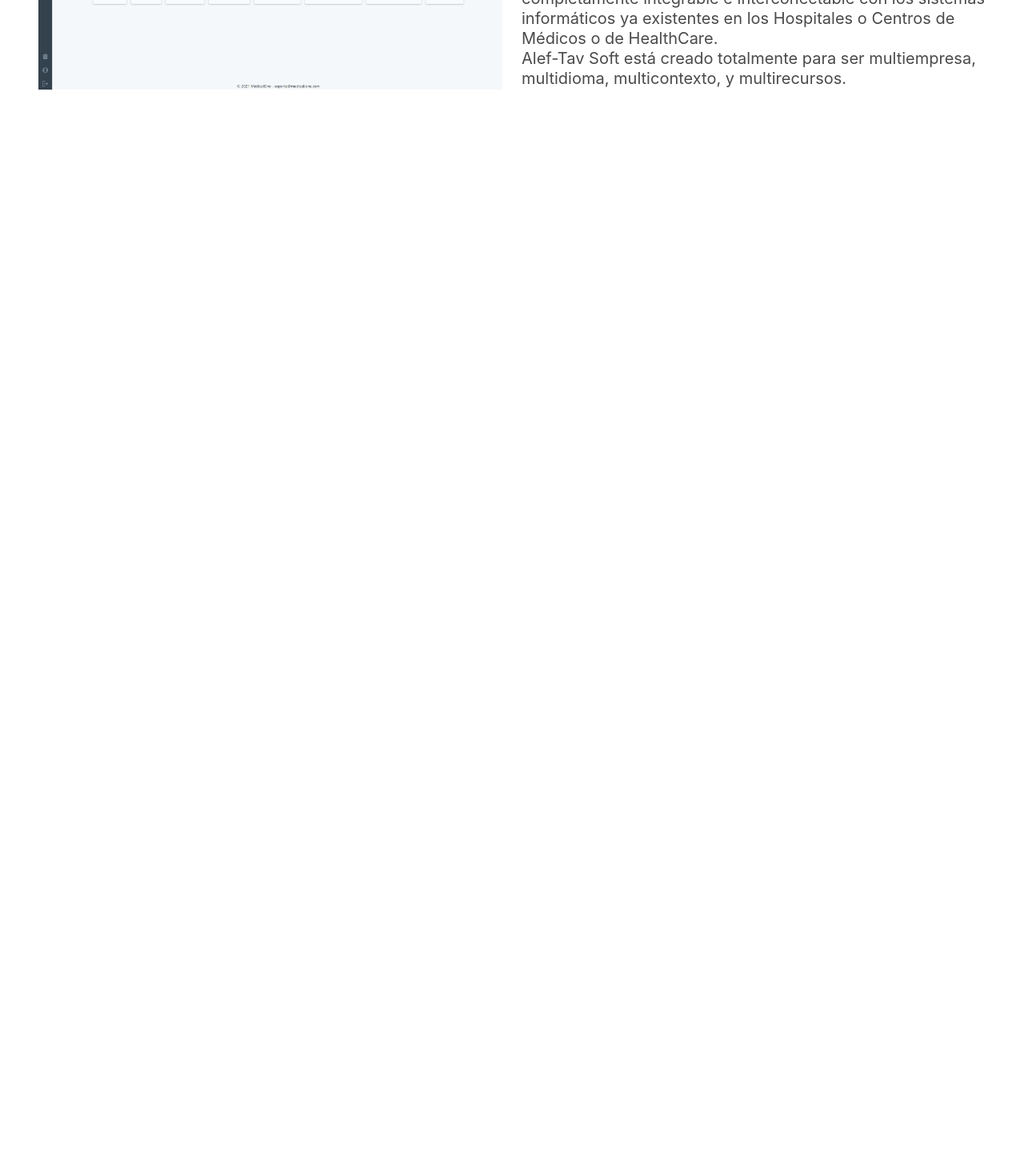
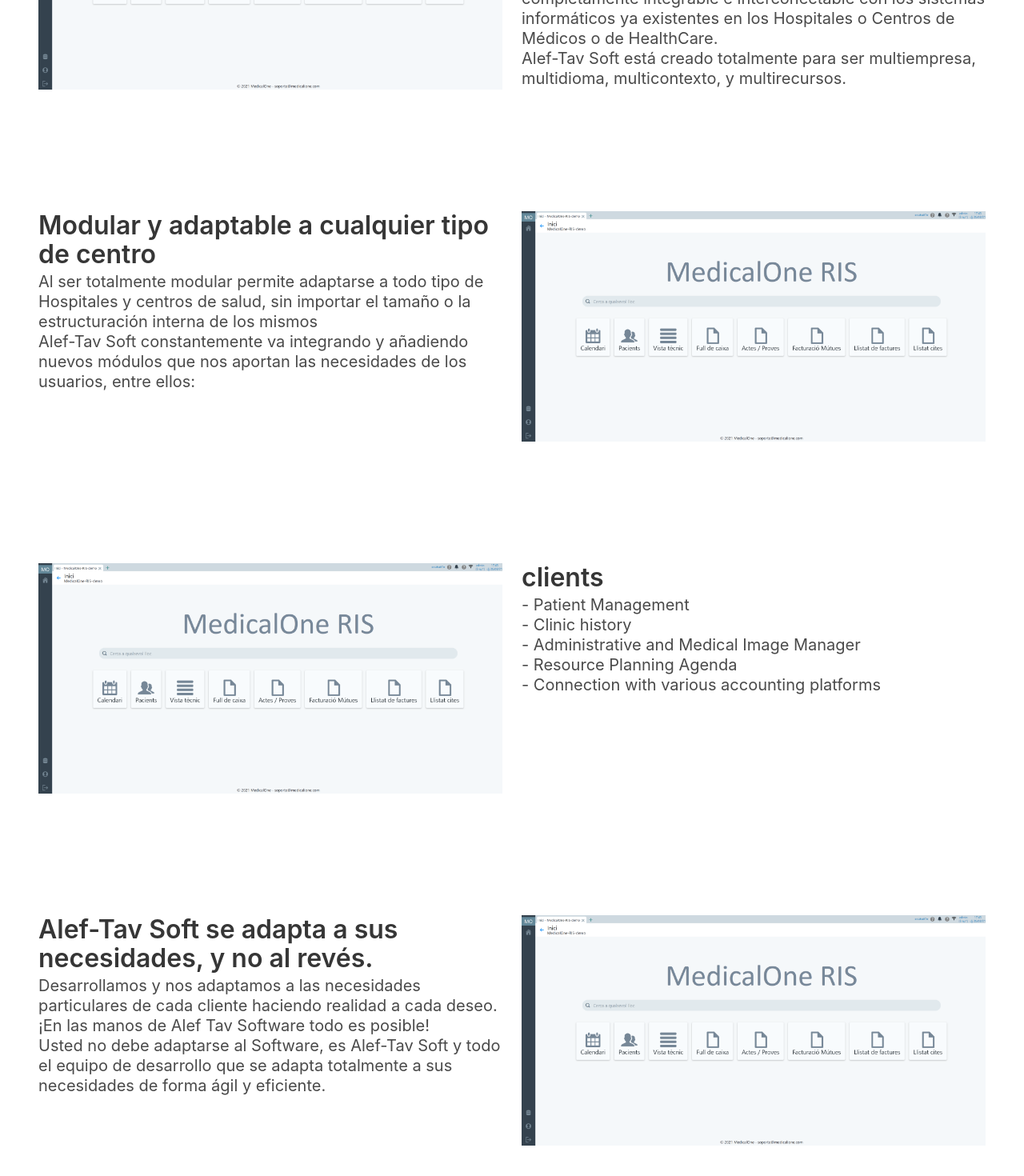
Before and after one commit to biels/ig-landing, a Next.js app: page / in a window 1280 px wide. Shown: the part 1478-2948 px from the top of the page at 80% size. Before the commit the page ends 1694 px from the top, so only its background shows below. Built offline with nearby package versions, Linux system fonts and the light colour scheme.

Commit message:
Added sections

```diff
--- a/pages/index.tsx
+++ b/pages/index.tsx
@@ -67,19 +67,29 @@
             {/*    We develop and adapt to the particular needs of each client, making every wish come true. Everything is possible in the hands of Alef Tav Software!*/}
             {/*    You should not adapt to the Software, it is Alef-Tav and the entire development team that fully adapts to your needs in an agile and efficient way.*/}
             {/*</div>*/}
-
+        </div>}/>
+        <Section store={props.store} title={'Modular y adaptable a cualquier tipo de centro'} direction={1}
+                 description={<div>
+                     Al ser totalmente modular permite adaptarse a todo tipo de Hospitales y centros de salud, sin importar el tamaño o la estructuración interna de los mismos
+                     <p/>
+                     Alef-Tav Soft constantemente va integrando y añadiendo nuevos módulos que nos aportan las necesidades de los usuarios, entre ellos:
+                 </div>} img={<Image src={profilePic} width="3824" height="1900"/>}/>
+        <Section store={props.store} title={'clients'} direction={-1}
+                 description={<div>
             {/*<div>Alef-Tav is constantly integrating and adding new modules that provide us with the needs of users, including:</div>*/}
-            {/*<ul>*/}
-            {/*    <li>- Patient Management</li>*/}
-            {/*    <li>- Clinic history</li>*/}
-            {/*    <li>- Administrative and Medical Image Manager</li>*/}
-            {/*    <li>- Resource Planning Agenda</li>*/}
-            {/*    <li>- Connection with various accounting platforms</li>*/}
-            {/*</ul>*/}
-        </div>}/>
-        {/*<Section store={props.store} title={'Integrations'} direction={1} description={'Description 3'} img={null}/>*/}
-        {/*<Section store={props.store} title={'clients'} direction={-1} description={'Description 4'}/>*/}
-        {/*<Section store={props.store} title={'Contact Us'} direction={1} description={'Description 5'}/>*/}
-        {/*<Section store={props.store} title={'Languages'} direction={-1} description={'Description 6'}/>*/}
+            <ul>
+                <li>- Patient Management</li>
+                <li>- Clinic history</li>
+                <li>- Administrative and Medical Image Manager</li>
+                <li>- Resource Planning Agenda</li>
+                <li>- Connection with various accounting platforms</li>
+            </ul>
+        </div>} img={<Image src={profilePic} width="3824" height="1900"/>}/>
+        <Section store={props.store} title={'Alef-Tav Soft se adapta a sus necesidades, y no al revés.'} direction={1}
+                 description={<div>
+                     Desarrollamos y nos adaptamos a las necesidades particulares de cada cliente haciendo realidad a cada deseo.  ¡En las manos de Alef Tav Software todo es posible!
+                     <p/>
+                     Usted no debe adaptarse al Software, es Alef-Tav Soft y todo el equipo de desarrollo que se adapta totalmente a sus necesidades de forma ágil y eficiente.
+                 </div>} img={<Image src={profilePic} width="3824" height="1900"/>}/>
     </div>
 }
```
